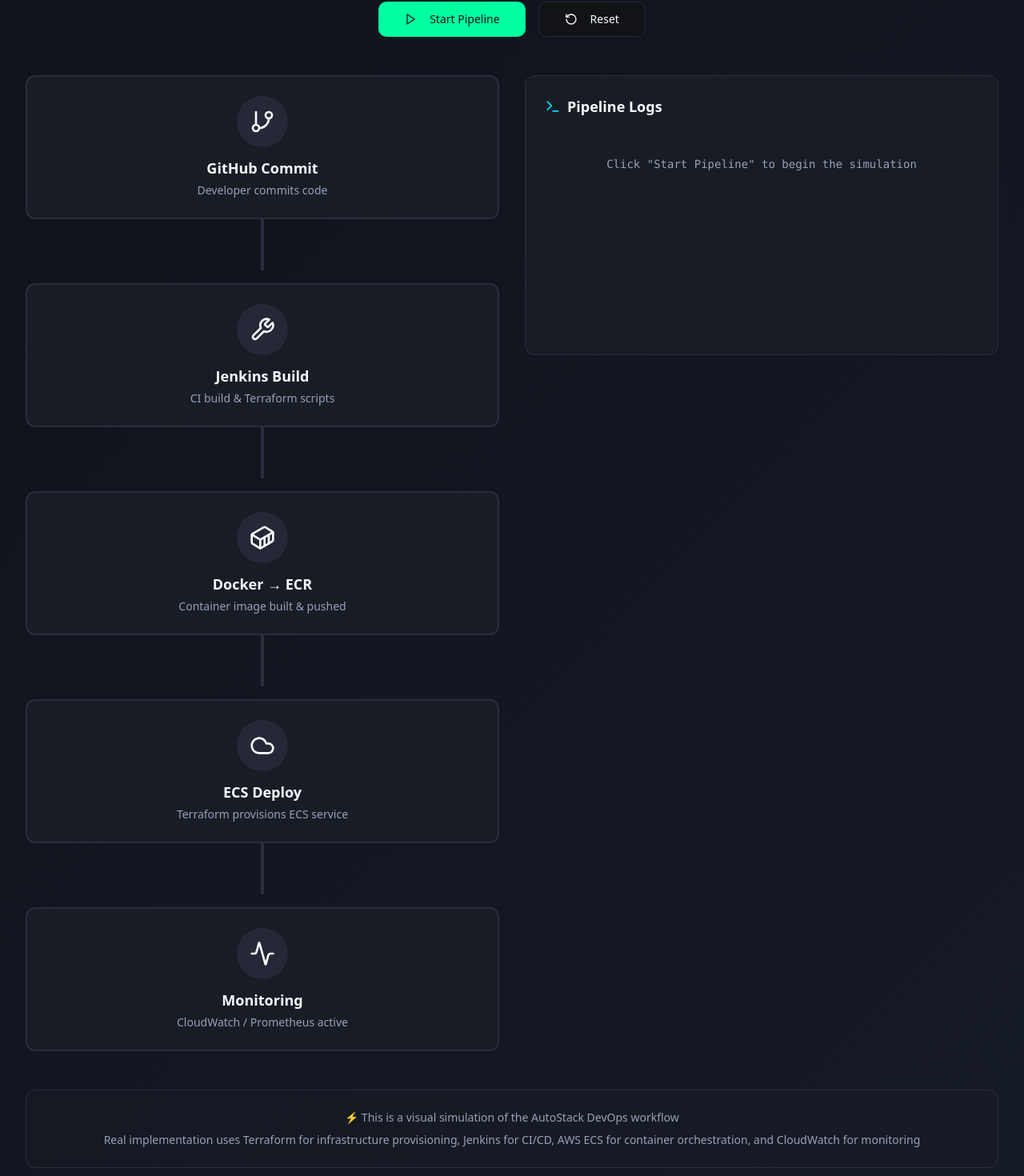
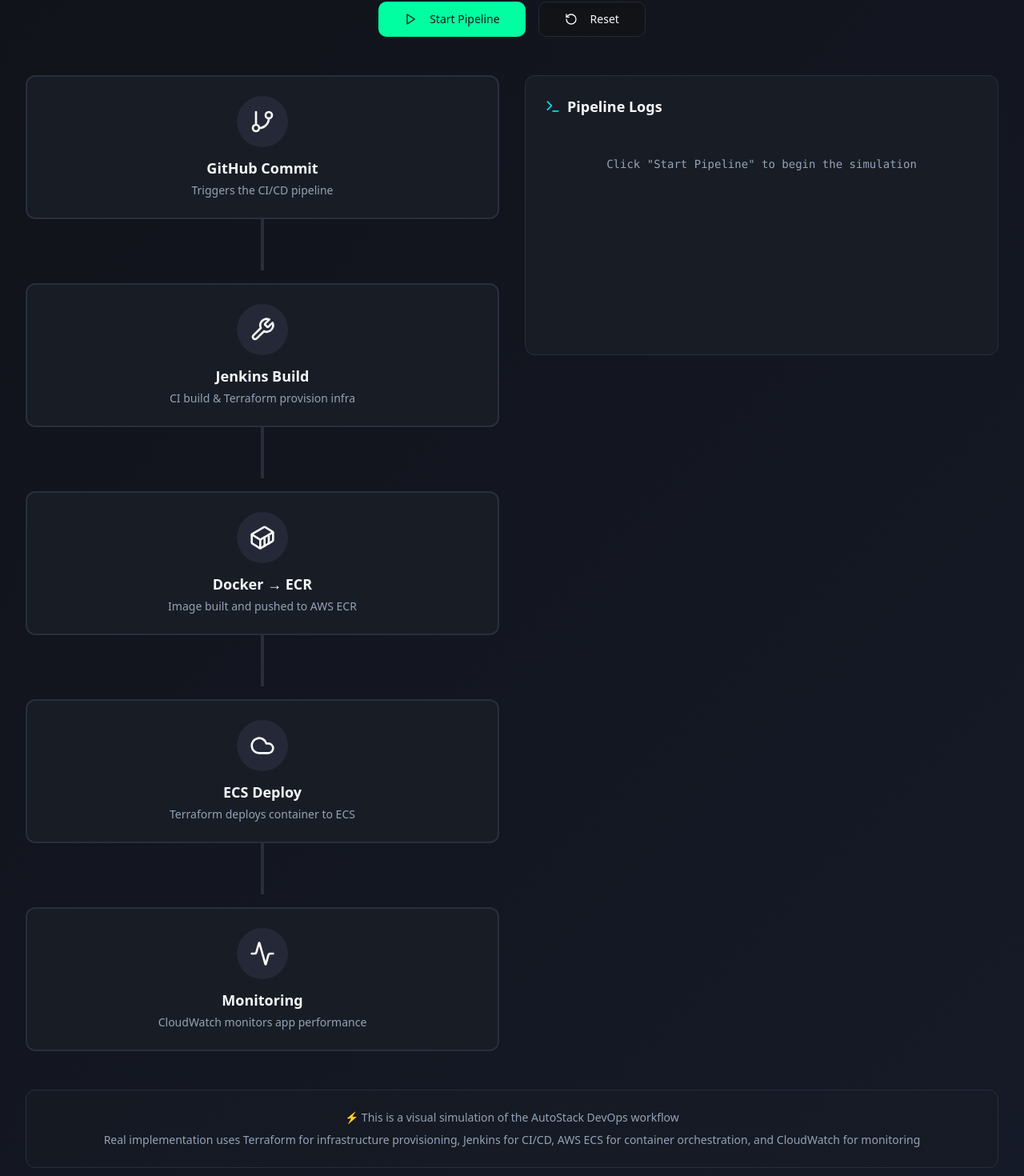
Before and after one commit to Raj-glitch-max/autostack-flow-visual, a React (Vite) app: page / in a window 1280 px wide. Shown: the part 198-1668 px from the top of the page at 80% size. Built offline with nearby package versions, Linux system fonts and the light colour scheme; the HTML template or start-up script is replaced by a standard one.

Commit message:
Update node labels

```diff
--- a/src/pages/Index.tsx
+++ b/src/pages/Index.tsx
@@ -18,9 +18,9 @@ const nodes = [
   {
     id: "github_commit",
     title: "GitHub Commit",
-    description: "Developer commits code",
+    description: "Triggers the CI/CD pipeline",
     icon: GitBranch,
-    tooltip: "Where developer commits code → triggers CI/CD.",
+    tooltip: "Developer commits code. This triggers the CI/CD pipeline.",
     logs: [
       "Received webhook from GitHub...",
       "Commit SHA: a7f3b9c - 'Updated deployment config'",
@@ -30,9 +30,9 @@ const nodes = [
   {
     id: "jenkins_build",
     title: "Jenkins Build",
-    description: "CI build & Terraform scripts",
+    description: "CI build & Terraform provision infra",
     icon: Wrench,
-    tooltip: "CI build step. Terraform scripts would run here.",
+    tooltip: "CI build triggered. Terraform scripts would run here to provision infra.",
     logs: [
       "Jenkins job started...",
       "Running Terraform plan...",
@@ -43,9 +43,9 @@ const nodes = [
   {
     id: "docker_ecr",
     title: "Docker → ECR",
-    description: "Container image built & pushed",
+    description: "Image built and pushed to AWS ECR",
     icon: Container,
-    tooltip: "Docker image built & pushed to ECR.",
+    tooltip: "Docker image built and pushed to AWS ECR.",
     logs: [
       "Building Docker image...",
       "Image tagged: autostack-app:v1.2.3",
@@ -56,9 +56,9 @@ const nodes = [
   {
     id: "ecs_deploy",
     title: "ECS Deploy",
-    description: "Terraform provisions ECS service",
+    description: "Terraform deploys container to ECS",
     icon: Cloud,
-    tooltip: "Terraform provisions ECS service → deploys container.",
+    tooltip: "Terraform provisions ECS service and deploys container.",
     logs: [
       "Running Terraform apply...",
       "Provisioning ECS service...",
@@ -69,9 +69,9 @@ const nodes = [
   {
     id: "monitoring",
     title: "Monitoring",
-    description: "CloudWatch / Prometheus active",
+    description: "CloudWatch monitors app performance",
     icon: Activity,
-    tooltip: "Application monitored via CloudWatch / Prometheus.",
+    tooltip: "CloudWatch / Prometheus monitors the application performance.",
     logs: [
       "Monitoring activated...",
       "Health check: PASSED",
```
